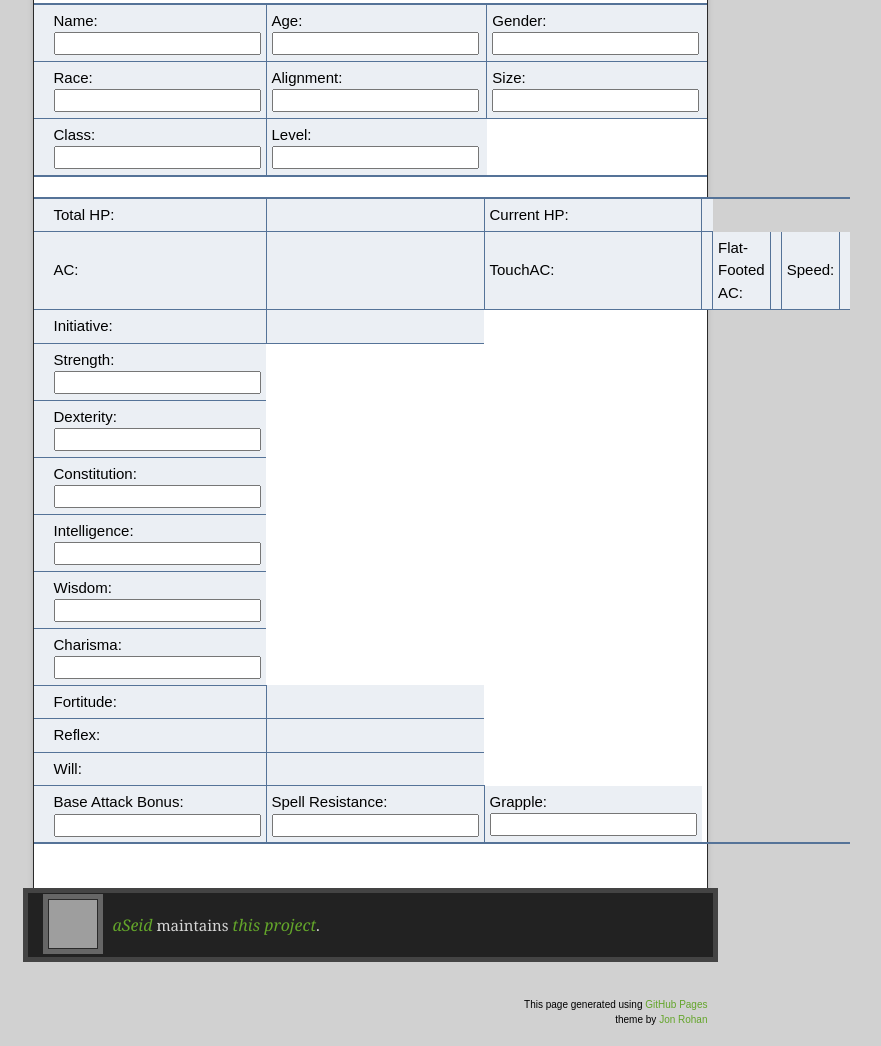
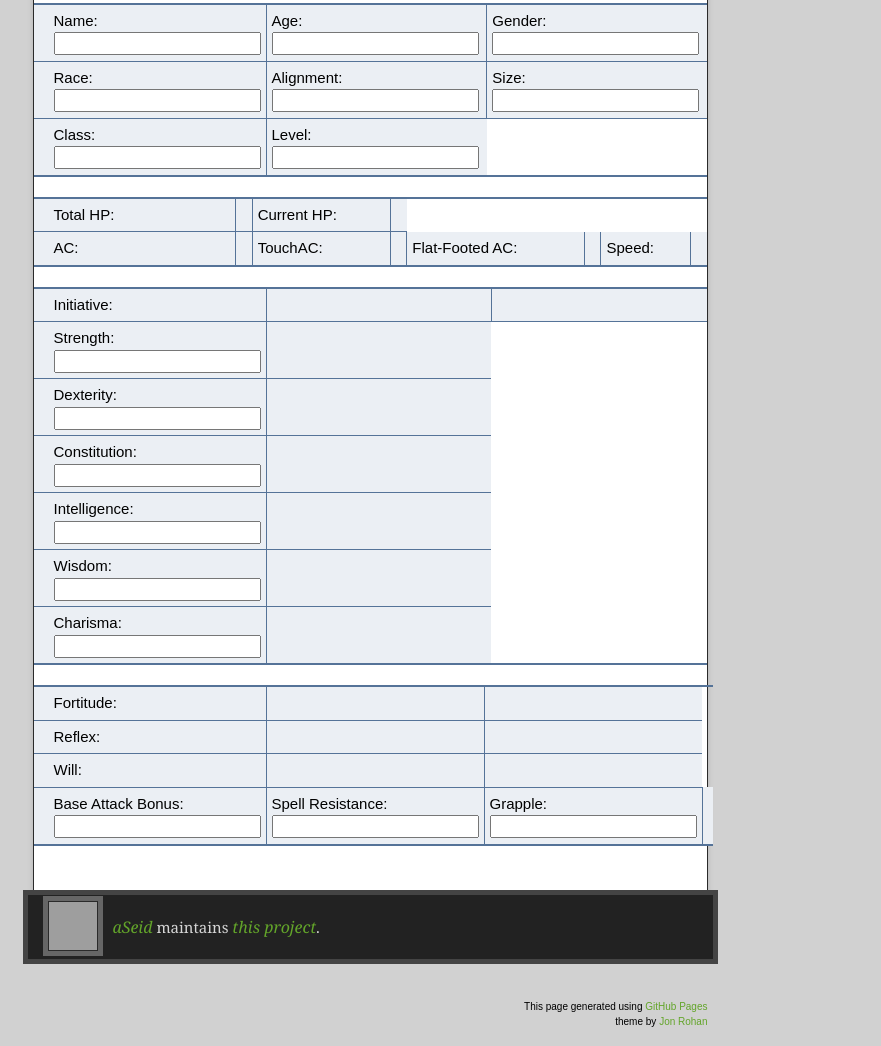
Before and after one commit to aSeid/sheet-project, a plain HTML site: page index.html in a window 1280 px wide. Shown: the part 793-1839 px from the top of the page, without its empty margins (270-1151 px from the left). Drawn offline with nearby package versions, Linux system fonts and the light colour scheme; grey boxes are pictures that could not be loaded.

```diff
--- a/index.html
+++ b/index.html
@@ -54,6 +54,8 @@
     <td>Level:<input type="text" name="level"></td>
   </tr>
   </table>
+  </form>
+  <form id="sheet2">
   <table>
   <tr>
     <td>Total HP:</td>
@@ -71,47 +73,66 @@
     <td>Speed:</td>
     <td id="speed"></td>
   </tr>
+</table>
+</form>
 
+<form id="sheet3">
+<table>
   <tr>
     <td>Initiative:</td>
     <td id="totalInit"></td>
+    <td></td>
   </tr>
 
   <tr>
     <td>Strength:<input type="text" name="str"></td>
+    <td></td>
   </tr>
   <tr>
     <td>Dexterity:<input type="text" name="dex"></td>
+    <td></td>
   </tr>
   <tr>
     <td>Constitution:<input type="text" name="con"></td>
+    <td></td>
   </tr>
   <tr>
     <td>Intelligence:<input type="text" name="int"></td>
+    <td></td>
   </tr>
   <tr>
     <td>Wisdom:<input type="text" name="wis"></td>
+    <td></td>
   </tr>
   <tr>
     <td>Charisma:<input type="text" name="cha"></td>
+    <td></td>
   </tr>
+</table>
+</form>
 
+<form id="sheet4">
+<table>
   <tr>
     <td>Fortitude:</td>
     <td id="totalFort"></td>
+    <td></td>
   </tr>
   <tr>
     <td>Reflex:</td>
     <td id="totalRef"></td>
+    <td></td>
   </tr>
   <tr>
     <td>Will:</td>
     <td id="totalWill"></td>
+    <td></td>
   </tr>
   <tr>
     <td>Base Attack Bonus:<input type="text" name="BAB"></td>
     <td>Spell Resistance:<input type="text" name="spellResist"></td>
     <td>Grapple:<input type="text" name="grapple"</td>
+    <td></td>
   </tr>
 </table>
 </form>
```
